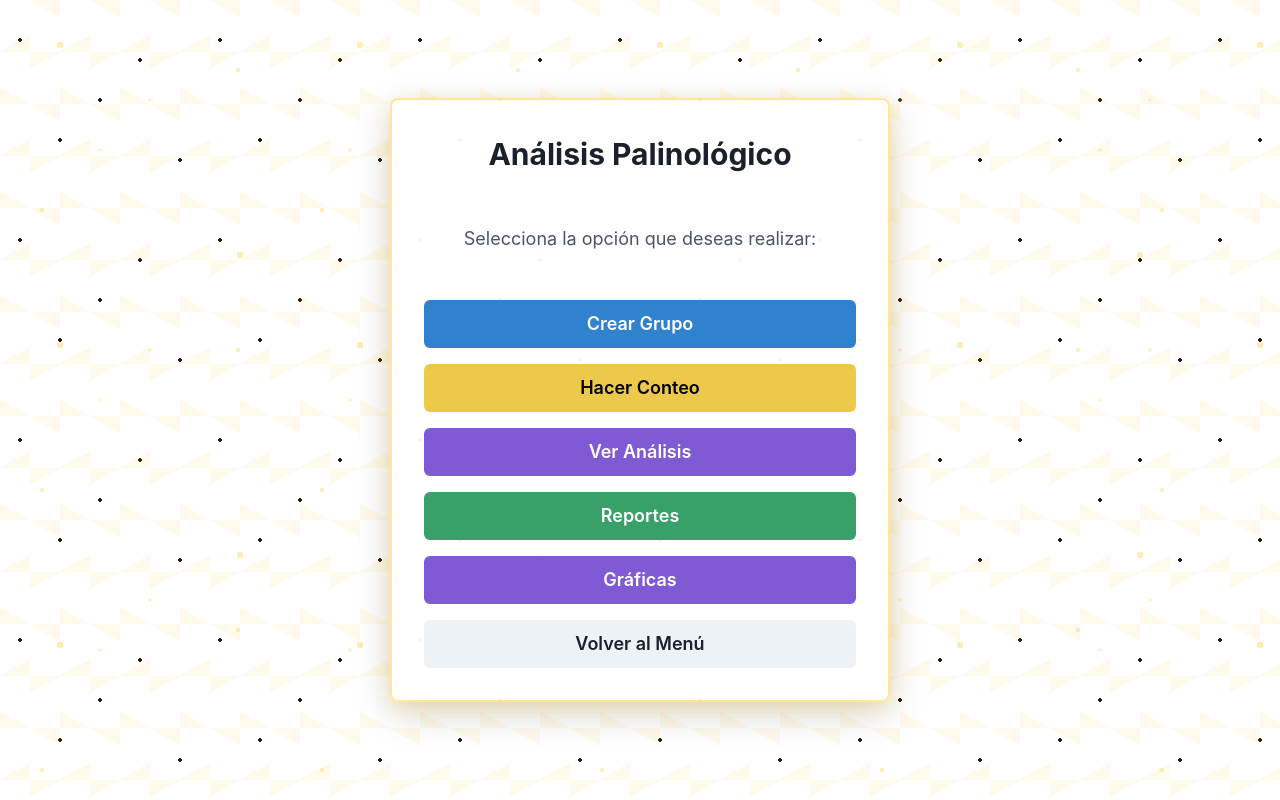
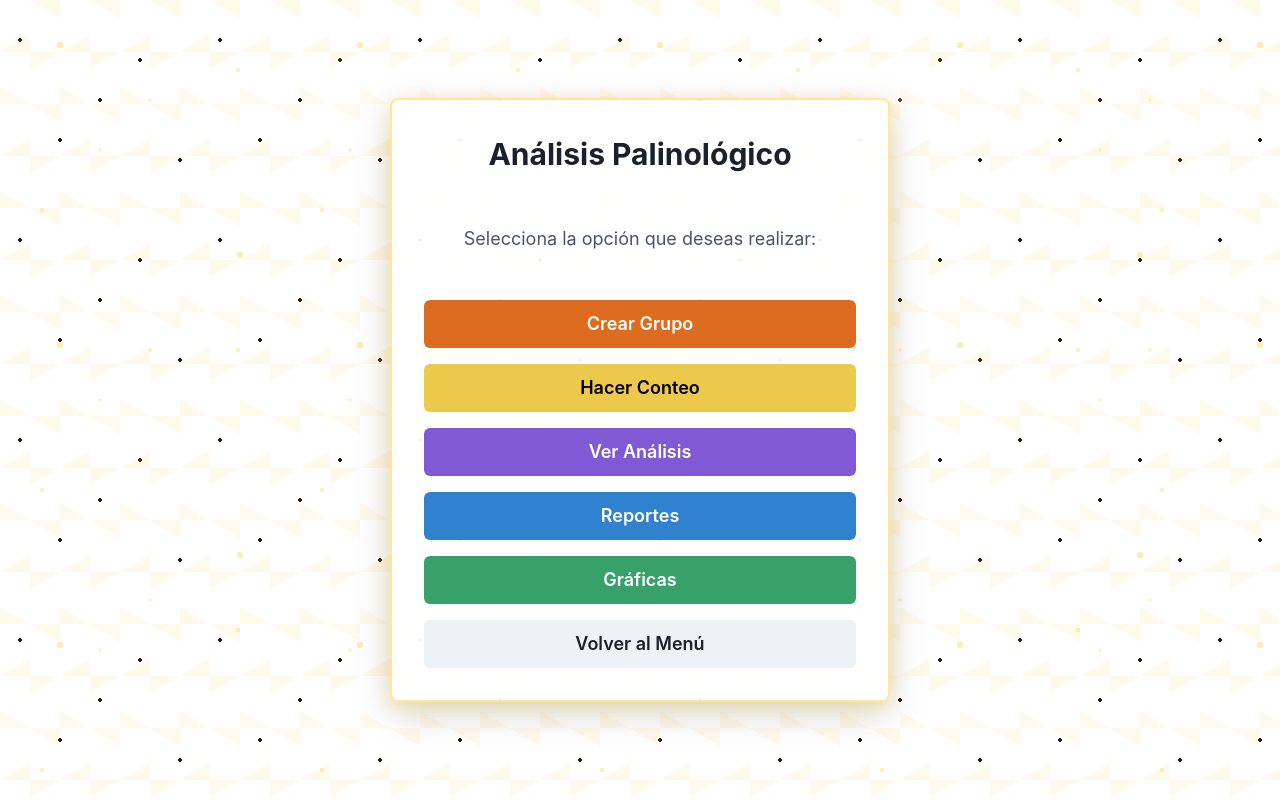
Before and after one commit to CooperativaParana/Laboratorio_lucas_g, a React (Create React App) app in the folder apicola_lab/frontend/: page /analisis-palinologico in a window 1280 px wide. Built offline with nearby package versions, Linux system fonts and the light colour scheme; no server answers.

Commit message:
cambio paleta de colores-botones-AP

```diff
--- a/apicola_lab/frontend/src/components/analisis/AnalisisPalinologico.js
+++ b/apicola_lab/frontend/src/components/analisis/AnalisisPalinologico.js
@@ -44,7 +44,7 @@
           </Text>
           <VStack spacing={4} w="100%">
             <Button
-              colorScheme="blue"
+              colorScheme="orange"
               size="lg"
               w="100%"
               onClick={handleAgregarMuestra}
@@ -68,7 +68,7 @@
               Ver Análisis
             </Button>
             <Button
-              colorScheme="green"
+              colorScheme="blue"
               size="lg"
               w="100%"
               onClick={handleReportes}
@@ -76,7 +76,7 @@
               Reportes
             </Button>
             <Button
-              colorScheme="purple"
+              colorScheme="green"
               size="lg"
               w="100%"
               onClick={handleGraficasConsultas}
```
